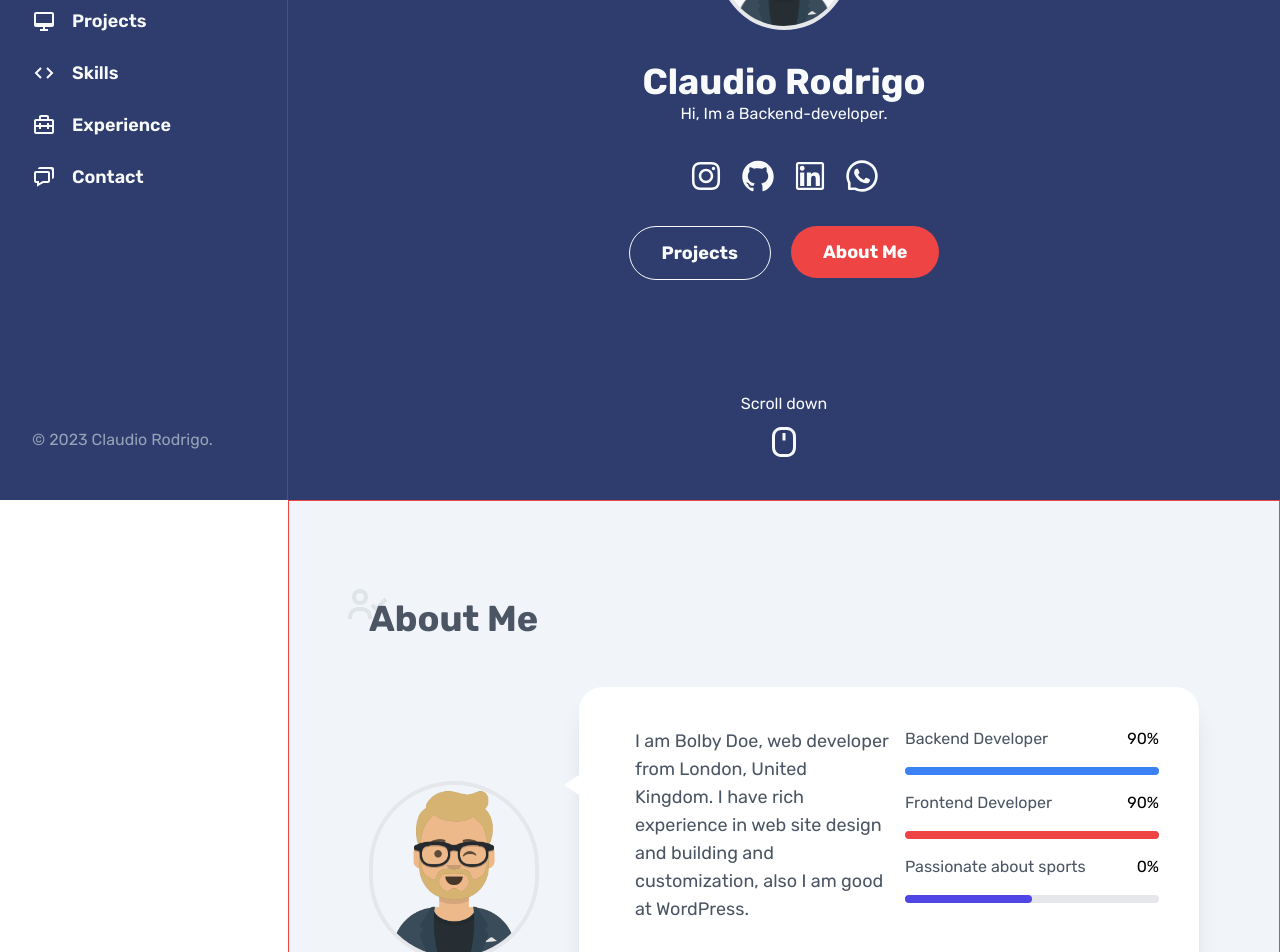
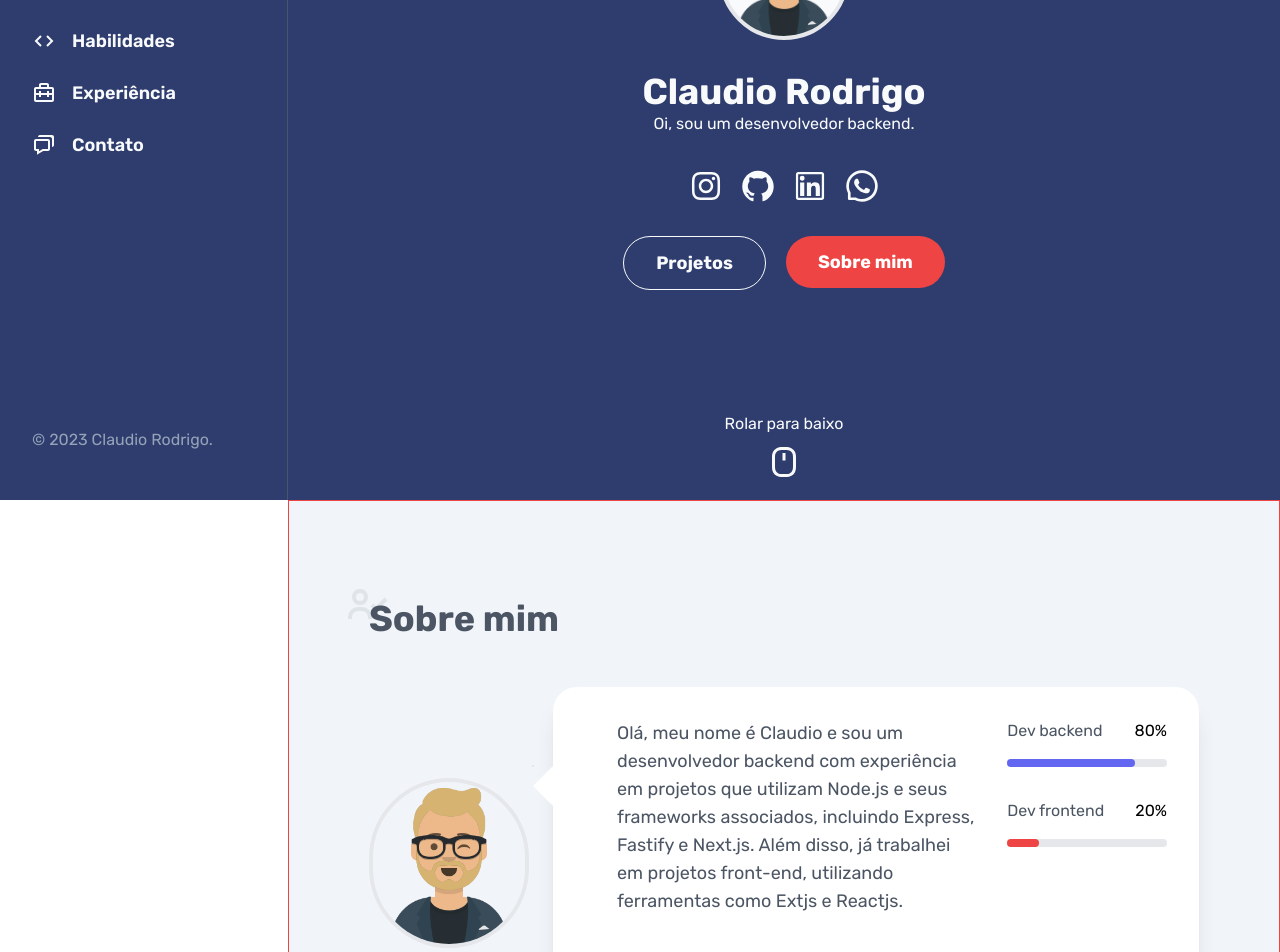
Before and after one commit to claudiozh/my-portfolio, a Next.js app: page / in a window 1280 px wide. Shown: the part 300-1252 px from the top of the page. Built offline with nearby package versions, Linux system fonts and the light colour scheme.

Commit message:
feat: init adjusted messsages

```diff
--- a/src/app/globals.css
+++ b/src/app/globals.css
@@ -1,17 +1,6 @@
 @tailwind base;
 @tailwind components;
 @tailwind utilities;
-
-.custom-triangle {
-  width: 0;
-  height: 0;
-  border-top: 10px solid transparent;
-  border-bottom: 10px solid transparent;
-  border-right: 15px solid #FFF;
-  position: absolute;
-  left: -15px;
-  top: 20%;
-}
 
 /* Personalizações da barra de rolagem */
 ::-webkit-scrollbar {
--- a/src/components/About.tsx
+++ b/src/components/About.tsx
@@ -11,64 +11,54 @@ export const About = () => {
       id="about"
     >
       <BiUserCheck className="text-gray-600 opacity-10 text-5xl mb-[-30px] ml-[-25px]" />
-      <h1 className="text-4xl font-bold text-gray-600">About Me</h1>
+      <h1 className="text-4xl font-bold text-gray-600">Sobre mim</h1>
 
-      <div className="flex items-center mt-12 gap-10">
+      <div className="flex items-center mt-12 gap-6">
         <Image
           src="/avatar4.png"
           className="rounded-full border-4"
           alt="Logo"
-          width={170}
-          height={170}
+          width={160}
+          height={160}
         />
 
-        <div className="bg-white flex flex-1  justify-between gap-4 shadow-xl p-10 rounded-3xl">
+        <div className="bg-white flex flex-1 justify-between gap-8 shadow-xl p-8 rounded-3xl">
           <div className="relative mt-12">
-            <div className="absolute w-0 h-0 left-[-40px] bottom-full transform translate-x-[-50%]">
-              <div className="custom-triangle"></div>
+            <div className="absolute w-0 h-0 left-[-52px] bottom-full transform translate-x-[-50%] border border-red">
+              <div className="border-t-[20px] border-t-transparent border-r-white border-r-[20px]  border-b-[20px] border-b-transparent"></div>
             </div>
           </div>
 
           <div className="flex-1 text-gray-600 text-lg">
             <p className="mb-10">
-              I am Bolby Doe, web developer from London, United Kingdom. I have
-              rich experience in web site design and building and customization,
-              also I am good at WordPress.
+              Olá, meu nome é Claudio e sou um desenvolvedor backend com
+              experiência em projetos que utilizam Node.js e seus frameworks
+              associados, incluindo Express, Fastify e Next.js. Além disso, já
+              trabalhei em projetos front-end, utilizando ferramentas como Extjs
+              e Reactjs.
             </p>
 
             <Button text="Download csv" />
           </div>
 
-          <div className="flex flex-col flex-1 gap-4">
+          <div className="flex flex-col gap-8">
             <div className="flex flex-col gap-4">
-              <div className="flex justify-between">
-                <p className='text-gray-600 text-lg"'>Backend Developer</p>
-                <p>90%</p>
+              <div className="flex justify-between gap-8">
+                <p className='text-gray-600 text-lg"'>Dev backend</p>
+                <p>80%</p>
               </div>
               <div className="bg-gray-200 h-2 rounded">
-                <div className="bg-blue-500 h-full rounded"></div>
+                <div className="bg-indigo-500 w-[80%] h-full rounded"></div>
               </div>
             </div>
 
             <div className="flex flex-col gap-4">
               <div className="flex justify-between">
-                <p className='text-gray-600 text-lg"'>Frontend Developer</p>
-                <p>90%</p>
+                <p className='text-gray-600 text-lg"'>Dev frontend</p>
+                <p>20%</p>
               </div>
               <div className="bg-gray-200 h-2 rounded">
-                <div className="bg-red-500 h-full rounded"></div>
-              </div>
-            </div>
-
-            <div className="flex flex-col gap-4">
-              <div className="flex justify-between">
-                <p className='text-gray-600 text-lg"'>
-                  Passionate about sports
-                </p>
-                <p>0%</p>
-              </div>
-              <div className="bg-gray-200 h-2 rounded">
-                <div className="w-[50%] bg-indigo-600 h-full rounded"></div>
+                <div className="bg-red-500 w-[20%] h-full rounded"></div>
               </div>
             </div>
           </div>
--- a/src/components/Home.tsx
+++ b/src/components/Home.tsx
@@ -13,7 +13,11 @@ import { Button } from '@/components/Button'
 
 export const Home = () => {
   return (
-    <section className="flex flex-col justify-between h-screen">
+    <section
+      className="flex flex-col justify-between h-screen"
+      id="home"
+      onMouseEnter={() => alert('Ativar menu de inicio')}
+    >
       <div className="flex justify-center items-center h-[100%]">
         <div className="flex flex-col items-center gap-8 mt-20">
           <Image
@@ -26,7 +30,7 @@ export const Home = () => {
 
           <div className="flex flex-col items-center">
             <h1 className="text-4xl font-bold text-gray-50">Claudio Rodrigo</h1>
-            <p className="text-gray-50">Hi, Im a Backend-developer.</p>
+            <p className="text-gray-50">Oi, sou um desenvolvedor backend.</p>
           </div>
 
           <div className="flex row gap-4">
@@ -65,20 +69,20 @@ export const Home = () => {
 
           <div className="flex gap-5">
             <ScrollLink to="projects" smooth={true} duration={1000}>
-              <Button text="Projects" variant="light" />
+              <Button text="Projetos" variant="light" />
             </ScrollLink>
 
             <ScrollLink to="about" smooth={true} duration={1000}>
-              <Button text="About Me" />
+              <Button text="Sobre mim" />
             </ScrollLink>
           </div>
         </div>
       </div>
 
-      <div className="flex justify-center items-center mb-10">
+      <div className="flex justify-center items-center mb-5">
         <ScrollLink to="about" smooth={true} duration={1500}>
           <div className="flex flex-col justify-center items-center gap-2">
-            <span className="text-gray-50">Scroll down</span>
+            <span className="text-gray-50">Rolar para baixo</span>
             <RiMouseLine className="text-4xl text-gray-50 hover:text-yellow-500 hover:cursor-pointer" />
           </div>
         </ScrollLink>
--- a/src/components/Sidebar.tsx
+++ b/src/components/Sidebar.tsx
@@ -19,45 +19,47 @@ export const Sidebar = () => {
     <div className="flex flex-col justify-between w-72 h-screen fixed px-8 py-12 bg-[#2E3D6E] border-r-[1px] border-slate-600">
       <Image src="/logo.png" alt="Logo" width={140} height={80} />
 
-      <nav className="h-[100%] py-28">
+      <nav className="h-[100%] py-20">
         <ul className="text-gray-50 text-lg font-semibold">
-          <li className="flex items-center mb-6 hover:text-yellow-500 hover:cursor-pointer">
-            <BiHome className="mr-4 text-2xl" />
-            <span>Home</span>
-          </li>
+          <ScrollLink to="home" smooth={true} duration={1000}>
+            <li className="flex items-center mb-6 hover:text-yellow-500 hover:cursor-pointer">
+              <BiHome className="mr-4 text-2xl" />
+              <span>Início</span>
+            </li>
+          </ScrollLink>
 
           <ScrollLink to="about" smooth={true} duration={1000}>
             <li className="flex items-center mb-6 hover:text-yellow-500 hover:cursor-pointer">
               <BiUserCheck className="mr-4 text-2xl" />
-              <span>About</span>
+              <span>Sobre</span>
             </li>
           </ScrollLink>
 
           <ScrollLink to="projects" smooth={true} duration={1000}>
             <li className="flex items-center mb-6 hover:text-yellow-500 hover:cursor-pointer">
               <BiDesktop className="mr-4 text-2xl" />
-              <span>Projects</span>
+              <span>Projetos</span>
             </li>
           </ScrollLink>
 
           <ScrollLink to="skills" smooth={true} duration={1000}>
             <li className="flex items-center mb-6 hover:text-yellow-500 hover:cursor-pointer">
               <BiCode className="mr-4 text-2xl" />
-              <span>Skills</span>
+              <span>Habilidades</span>
             </li>
           </ScrollLink>
 
           <ScrollLink to="experience" smooth={true} duration={1000}>
             <li className="flex items-center mb-6 hover:text-yellow-500 hover:cursor-pointer">
               <BiBriefcaseAlt2 className="mr-4 text-2xl" />
-              <span>Experience</span>
+              <span>Experiência</span>
             </li>
           </ScrollLink>
 
           <ScrollLink to="contact" smooth={true} duration={1000}>
             <li className="flex items-center mb-6 hover:text-yellow-500 hover:cursor-pointer">
               <BiChat className="mr-4 text-2xl" />
-              <span>Contact</span>
+              <span>Contato</span>
             </li>
           </ScrollLink>
         </ul>
```
Also changed, not shown: src/components/estrutura.tsx (added, +89 -0 lines).
